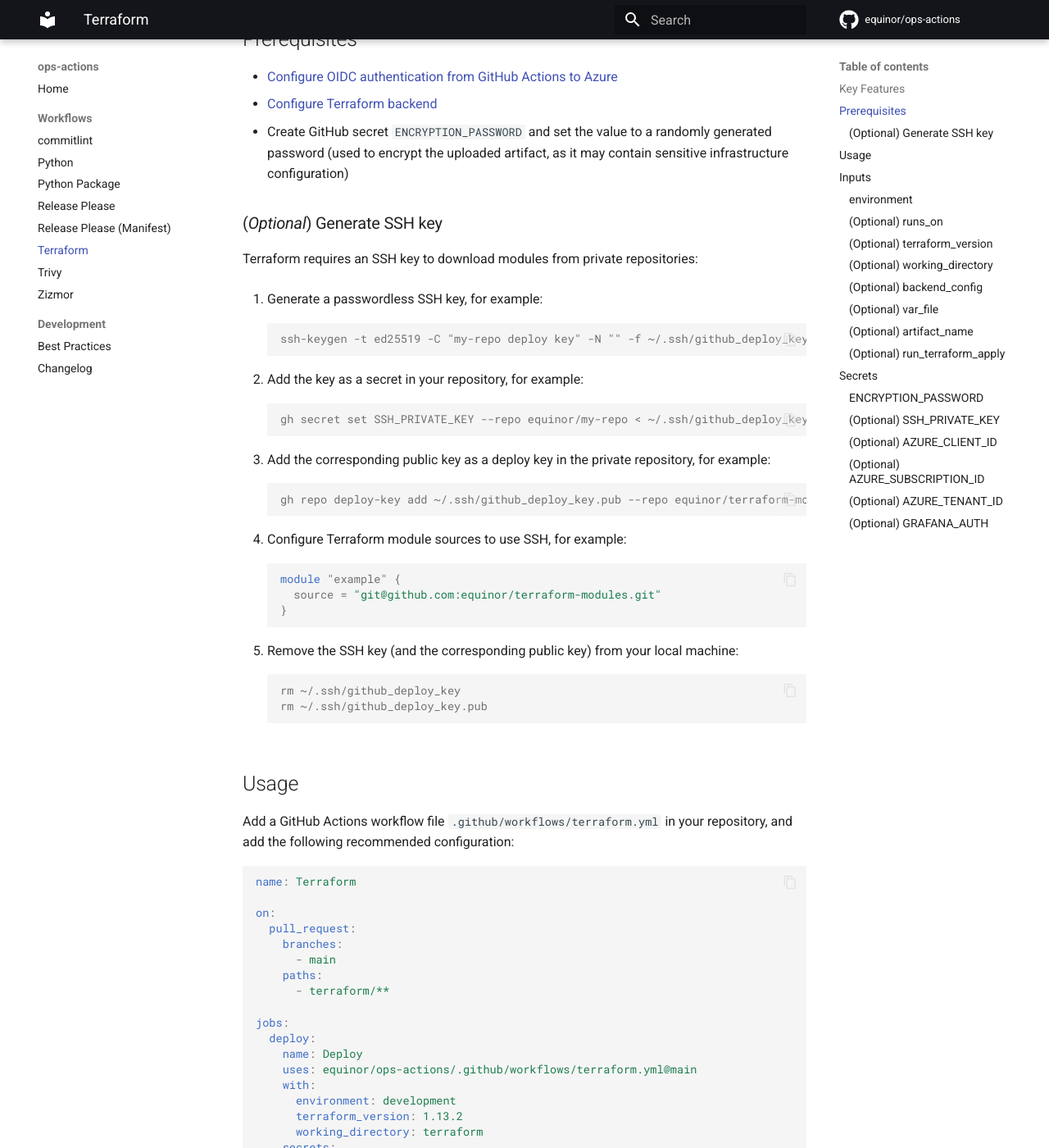
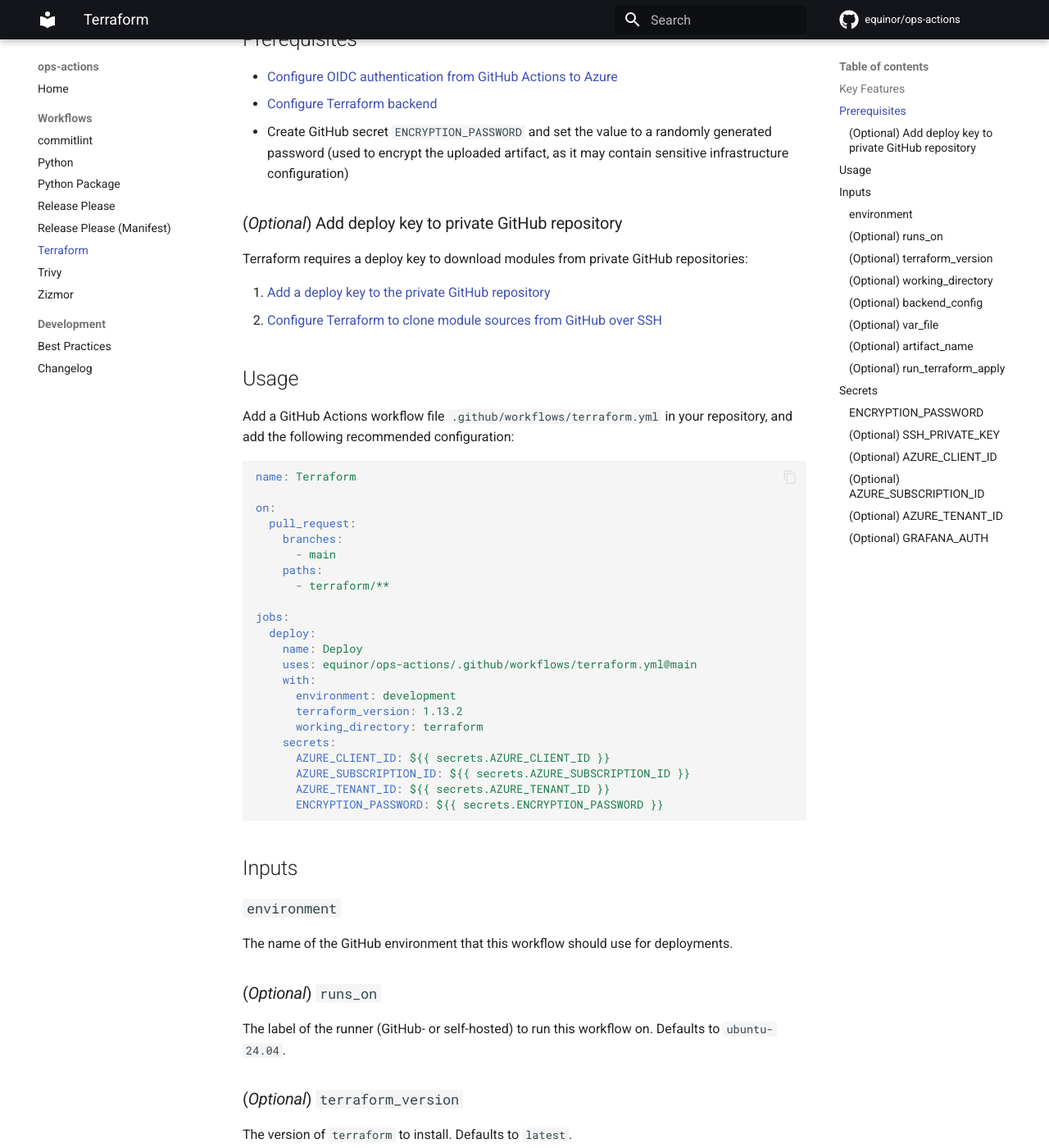
Before and after one commit to equinor/ops-actions, an MkDocs documentation site: the page built from docs/workflows/terraform.md, in a window 1280 px wide and 1400 px high, scrolled down 492 px. Shown: the whole window at 82% size. Built offline with MkDocs 1.6.1 and Material for MkDocs 9.7.7, drawn with Linux system fonts in a browser that asks for light colours; comment, search, counter and statistics services are not loaded; some of the changed text lies outside the part shown.

Commit message:
docs(terraform): simplify prereqs

````diff
--- a/docs/workflows/terraform.md
+++ b/docs/workflows/terraform.md
@@ -16,42 +16,12 @@
 - [Configure Terraform backend](https://github.com/equinor/azure-terraform-backend-template)
 - Create GitHub secret `ENCRYPTION_PASSWORD` and set the value to a randomly generated password (used to encrypt the uploaded artifact, as it may contain sensitive infrastructure configuration)
 
-### (*Optional*) Generate SSH key
+### (*Optional*) Add deploy key to private GitHub repository
 
-Terraform requires an SSH key to download modules from private repositories:
+Terraform requires a deploy key to download modules from private GitHub repositories:
 
-1. Generate a passwordless SSH key, for example:
-
-    ```console
-    ssh-keygen -t ed25519 -C "my-repo deploy key" -N "" -f ~/.ssh/github_deploy_key
-    ```
-
-1. Add the key as a secret in your repository, for example:
-
-    ```console
-    gh secret set SSH_PRIVATE_KEY --repo equinor/my-repo < ~/.ssh/github_deploy_key
-    ```
-
-1. Add the corresponding public key as a deploy key in the private repository, for example:
-
-    ```console
-    gh repo deploy-key add ~/.ssh/github_deploy_key.pub --repo equinor/terraform-modules --title "my-repo deploy key"
-    ```
-
-1. Configure Terraform module sources to use SSH, for example:
-
-    ```terraform
-    module "example" {
-      source = "git@github.com:equinor/terraform-modules.git"
-    }
-    ```
-
-1. Remove the SSH key (and the corresponding public key) from your local machine:
-
-    ```console
-    rm ~/.ssh/github_deploy_key
-    rm ~/.ssh/github_deploy_key.pub
-    ```
+1. [Add a deploy key to the private GitHub repository](https://github.com/equinor/ops-actions/blob/main/scripts/add_deploy_key.sh)
+1. [Configure Terraform to clone module sources from GitHub over SSH](https://developer.hashicorp.com/terraform/language/block/module#github-repository)
 
 ## Usage
 
@@ -125,7 +95,7 @@
 
 ### (*Optional*) `SSH_PRIVATE_KEY`
 
-An SSH private key used to download Terraform modules from private repositories (see [prerequisites](#optional-generate-ssh-key)).
+An SSH private key used to download Terraform modules from a private GitHub repository (see [prerequisites](#optional-add-deploy-key-to-private-github-repository)).
 
 ### (*Optional*) `AZURE_CLIENT_ID`
 
````
Also changed, not shown: 1 other file.
